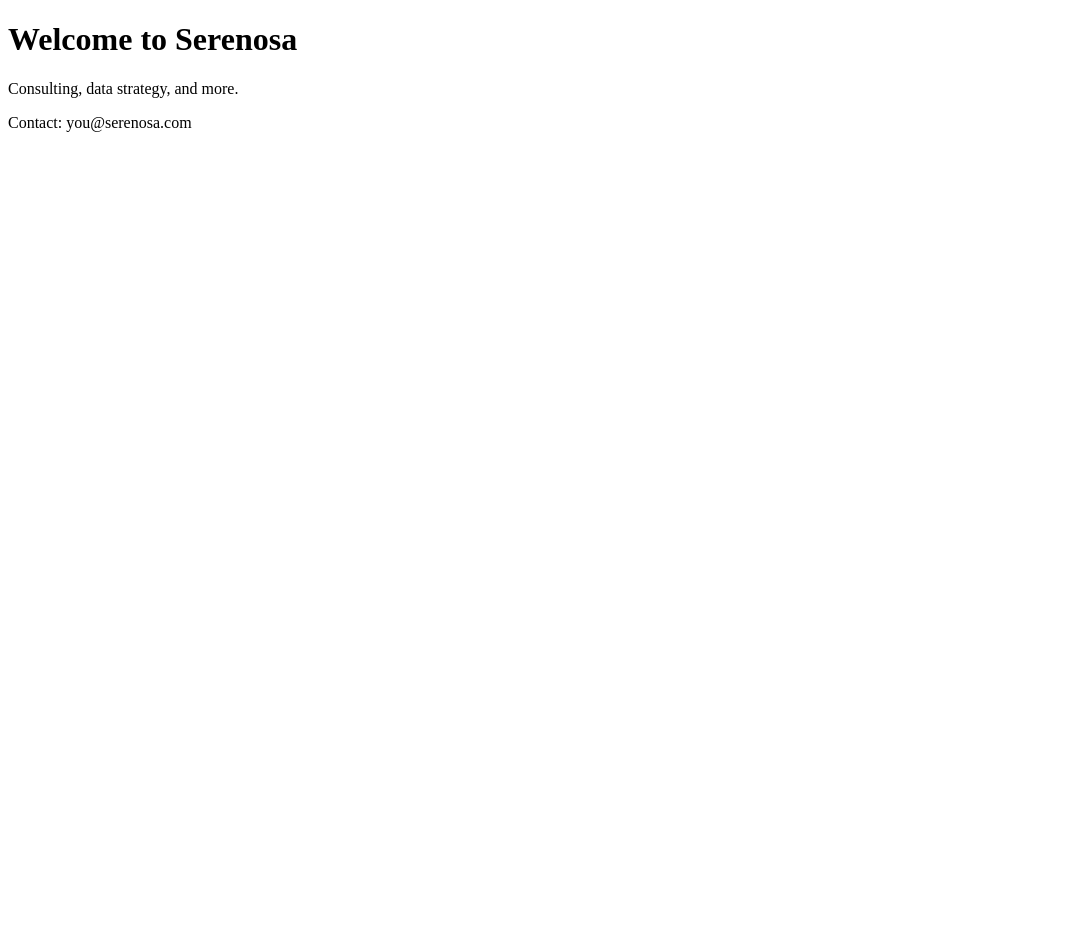
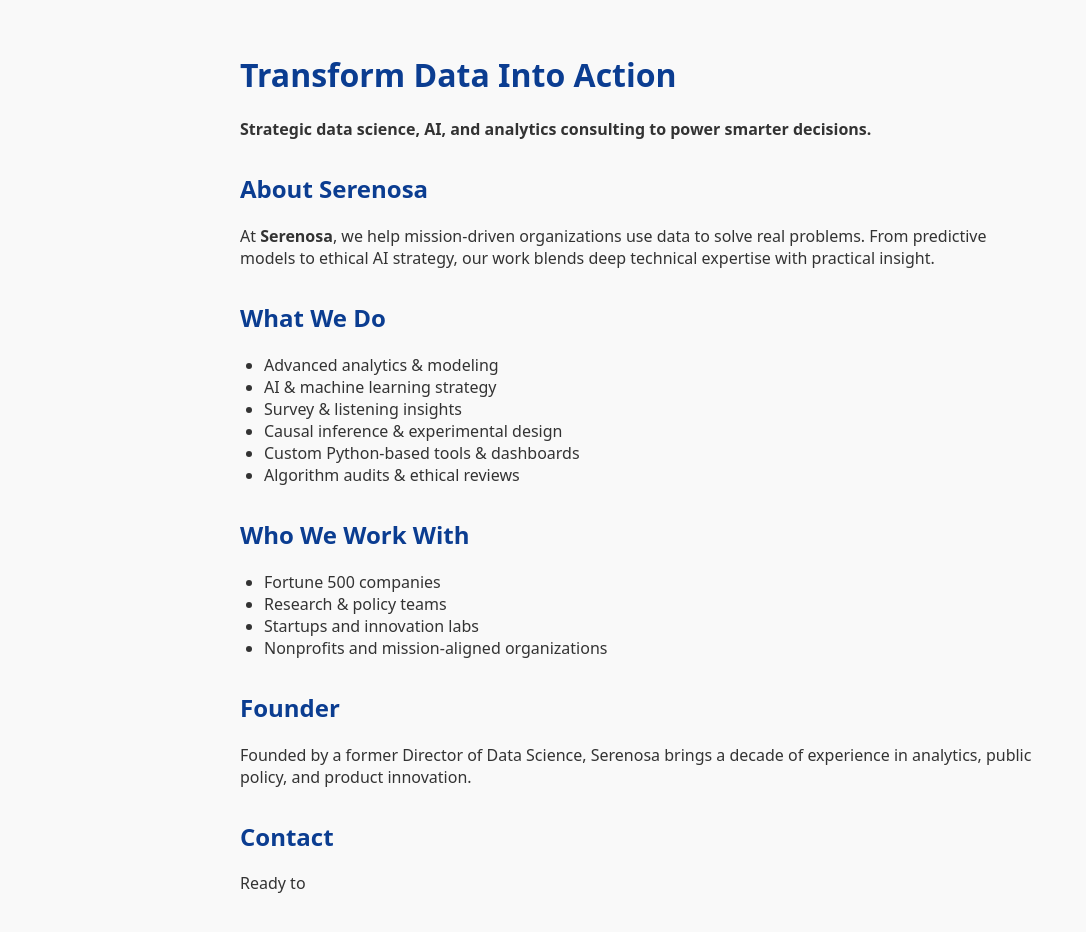
Before and after one commit to KatherineKing/serenosa, a plain HTML site: page index.html in a window 1280 px wide. Shown: the whole page, without its empty margins (0-1086 px from the left). Before the commit the page ends 800 px from the top, so only its background shows below. Drawn offline with Linux system fonts and the light colour scheme.

Commit message:
Update index.html

```diff
--- a/index.html
+++ b/index.html
@@ -1,12 +1,66 @@
 <!DOCTYPE html>
-<html>
-  <head>
-    <title>Serenosa</title>
-    <meta charset="UTF-8">
-  </head>
-  <body>
-    <h1>Welcome to Serenosa</h1>
-    <p>Consulting, data strategy, and more.</p>
-    <p>Contact: you@serenosa.com</p>
-  </body>
-</html>
+<html lang="en">
+<head>
+  <meta charset="UTF-8">
+  <title>Serenosa | Data Science Consulting</title>
+  <meta name="viewport" content="width=device-width, initial-scale=1">
+  <style>
+    body {
+      font-family: system-ui, sans-serif;
+      background: #f9f9f9;
+      color: #333;
+      margin: 0;
+      padding: 2rem;
+      max-width: 800px;
+      margin-left: auto;
+      margin-right: auto;
+    }
+    h1 {
+      color: #0b3d91;
+    }
+    h2 {
+      margin-top: 2rem;
+      color: #0b3d91;
+    }
+    a {
+      color: #0b3d91;
+      text-decoration: none;
+    }
+    a:hover {
+      text-decoration: underline;
+    }
+    ul {
+      padding-left: 1.5rem;
+    }
+  </style>
+</head>
+<body>
+  <h1>Transform Data Into Action</h1>
+  <p><strong>Strategic data science, AI, and analytics consulting to power smarter decisions.</strong></p>
+
+  <h2>About Serenosa</h2>
+  <p>At <strong>Serenosa</strong>, we help mission-driven organizations use data to solve real problems. From predictive models to ethical AI strategy, our work blends deep technical expertise with practical insight.</p>
+
+  <h2>What We Do</h2>
+  <ul>
+    <li>Advanced analytics & modeling</li>
+    <li>AI & machine learning strategy</li>
+    <li>Survey & listening insights</li>
+    <li>Causal inference & experimental design</li>
+    <li>Custom Python-based tools & dashboards</li>
+    <li>Algorithm audits & ethical reviews</li>
+  </ul>
+
+  <h2>Who We Work With</h2>
+  <ul>
+    <li>Fortune 500 companies</li>
+    <li>Research & policy teams</li>
+    <li>Startups and innovation labs</li>
+    <li>Nonprofits and mission-aligned organizations</li>
+  </ul>
+
+  <h2>Founder</h2>
+  <p>Founded by a former Director of Data Science, Serenosa brings a decade of experience in analytics, public policy, and product innovation.</p>
+
+  <h2>Contact</h2>
+  <p>Ready to
```
